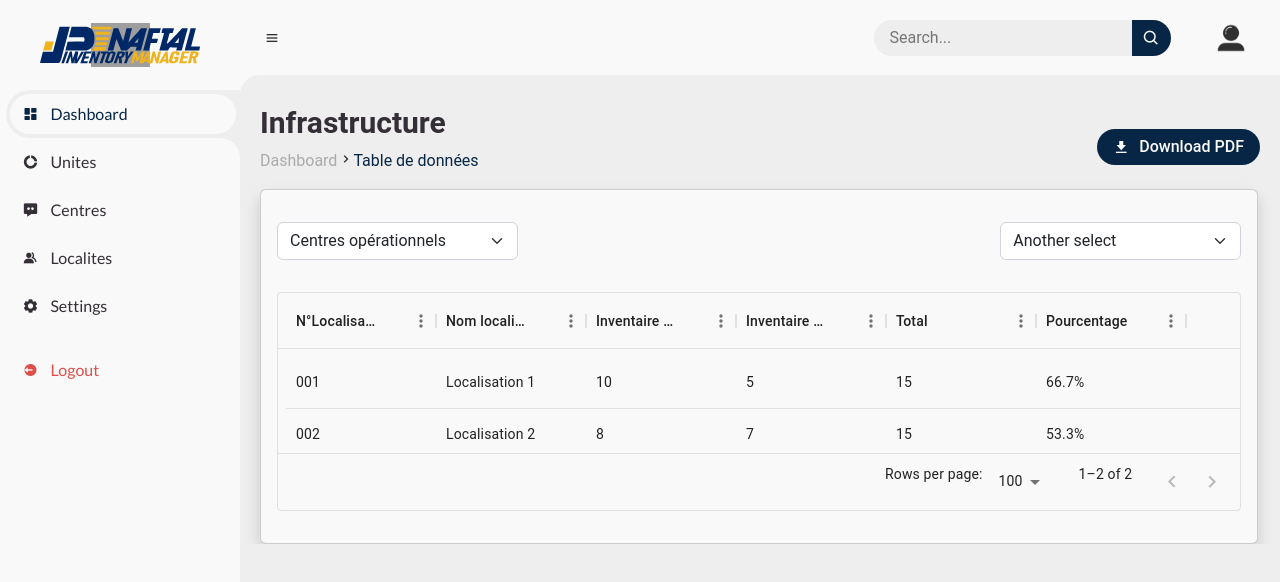
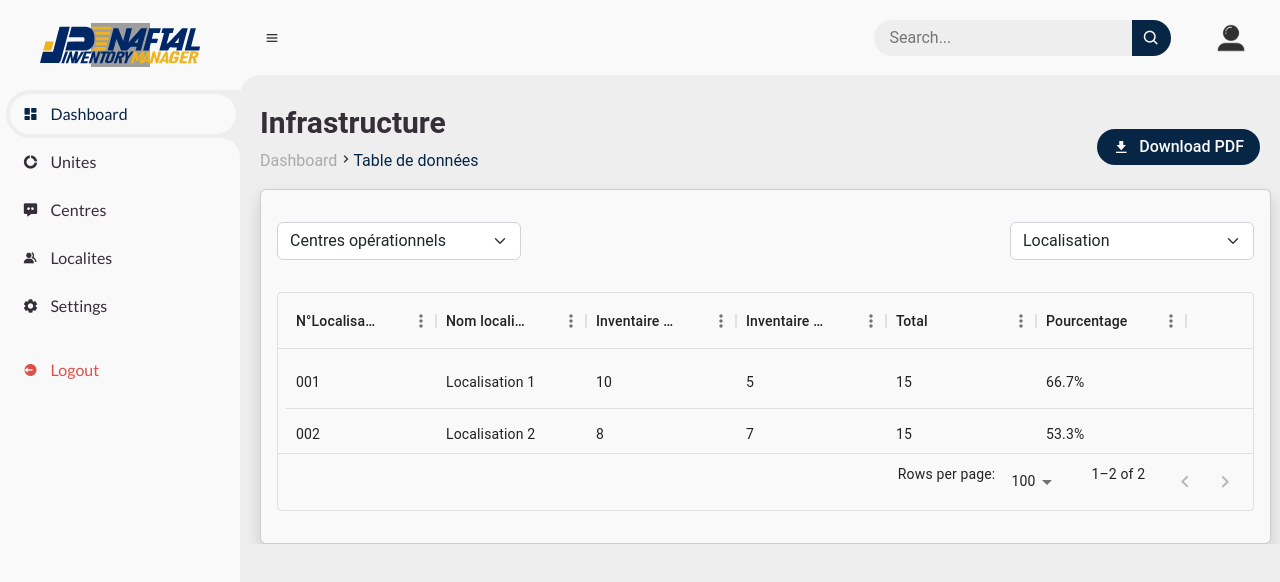
Before and after one commit to graba0maroua/inventoryFront, a React (Vite) app: page /infrastructure/localite in a window 1280 px wide. Shown: the top 582 px of the page. Built offline with nearby package versions, Linux system fonts and the light colour scheme; grey boxes are pictures that could not be loaded.

Commit message:
mainui & update store & home

```diff
--- a/src/app/store.ts
+++ b/src/app/store.ts
@@ -1,26 +1,23 @@
-import { configureStore ,getDefaultMiddleware} from "@reduxjs/toolkit";
+import { configureStore, getDefaultMiddleware } from "@reduxjs/toolkit";
 import authReducer from "./../features/auth/auth-slice";
 import { apiSlice } from "./../features/auth/login";
 import { centreSlice } from "../features/centre/centre";
-
+import mainUiReducer from "../features/uistate/mainui";
 
 export const store = configureStore({
-    reducer:{
-        auth:authReducer,
-        [apiSlice.reducerPath]:apiSlice.reducer,
-        [centreSlice.reducerPath]:centreSlice.reducer
+  reducer: {
+    auth: authReducer,
+    [apiSlice.reducerPath]: apiSlice.reducer,
+    [centreSlice.reducerPath]: centreSlice.reducer,
+    mainUiSlice: mainUiReducer,
+  },
+  middleware: (getDefaultMiddleware) => {
+    return getDefaultMiddleware({ serializableCheck: false }).concat(
+      apiSlice.middleware,
+      centreSlice.middleware
+    );
+  },
+});
 
-    },
-
-    middleware:(getDefaultMiddleware)=>{
-        return getDefaultMiddleware({serializableCheck:false}).concat(
-            apiSlice.middleware,
-            centreSlice.middleware
-
-
-        );
-
-    }
-});
 export type AppDispatch = typeof store.dispatch;
 export type RootState = ReturnType<typeof store.getState>;
--- a/src/app/views/Home.tsx
+++ b/src/app/views/Home.tsx
@@ -2,12 +2,12 @@ import React, { useEffect, useState } from 'react';
 import './../../dashboard.css';
 import { Button,Dropdown, Form, Modal } from 'react-bootstrap';;
 import 'boxicons/css/boxicons.min.css';
-import { useAppDispatch } from '../hooks';
+import { useAppDispatch, useAppSelector } from '../hooks';
 import { useLogoutMutation } from '../../features/auth/login';
 import { signOut } from '../../features/auth/auth-slice';
 import inv from "../../assets/Asset 1.svg";
 import profil from "../../assets/user.png";
-
+import { setMarginLeft } from '../../features/uistate/mainui'
 
 const Home = () => {
   const [status, setStatus] = useState(true);
@@ -15,8 +15,11 @@ const Home = () => {
   const dispatch = useAppDispatch();
   const [logout] = useLogoutMutation();
 
+
   const toggleSidebar = () => {
     setStatus(!status);
+    const newMarginLeft = status ? "260px" : "90px";
+    dispatch(setMarginLeft(newMarginLeft));
   };
 
   useEffect(() => {
@@ -47,7 +50,6 @@ const Home = () => {
       });
     };
   }, []);
-
   return (
     <div>
       {/* SIDEBAR */}
--- a/src/app/views/Infrastructure/LocalitePage.tsx
+++ b/src/app/views/Infrastructure/LocalitePage.tsx
@@ -7,6 +7,10 @@ import { Button,Dropdown, Form, Modal } from 'react-bootstrap';;
 import { faAdd, faKey } from '@fortawesome/free-solid-svg-icons';
 import { FontAwesomeIcon } from '@fortawesome/react-fontawesome';
 import { faDownload } from '@fortawesome/free-solid-svg-icons';
+import { useAppSelector } from '../../hooks';
+// import {  MainUiState } from '../../../features/uistate/mainui';
+// import mainUiSlice from "../../../features/uistate/mainui";
+//! the marginLeft not working
 
 interface Row {
     id: number;
@@ -33,13 +37,14 @@ interface Row {
     // Add more rows as needed
   ];
 
-
+  // const  marginLeft = useAppSelector((state:{mainUiSlice:MainUiState})=> state.mainUiSlice.marginLeft)
   const LocalitePage = () => {
     return (
         <main>
           <Home />
 
-          <div className="table-container card me-5 p-3 shadow">
+          {/* <div className={`table-container ${marginLeft} margin_left card me-5 p-3 shadow`}> */}          {/*! bring these back when u test marginLeft*/}
+          <div className="table-container marginLeft margin_left card me-5 p-3 shadow">
             <div className="d-flex flex-row my-3">
               <div className="col-3">
                 <select className="form-select mb-3" aria-label=".form-select-lg example">
@@ -52,10 +57,10 @@ interface Row {
               <div className="col-6"></div> {/* Add this div for spacing */}
               <div className="col-3">
                 <select className="form-select mb-3" aria-label=".form-select-lg example">
-                  <option selected>Another select</option>
-                  <option value="1">Option 1</option>
-                  <option value="2">Option 2</option>
-                  <option value="3">Option 3</option>
+                  <option selected>Localisation</option>
+                  <option value="1">CHALET A AUDIT</option>
+                  <option value="2">COULOIR REZ DE CHAUSSE</option>
+                  <option value="3">BUREAU 17</option>
                 </select>
               </div>
             </div>
--- /dev/null
+++ b/src/features/uistate/mainui.ts
@@ -0,0 +1,22 @@
+import { createSlice } from "@reduxjs/toolkit";
+
+export interface MainUiState {
+  marginLeft: string;
+}
+
+const initialState: MainUiState = {
+  marginLeft: "90px", // You can put an empty string if you don't want to have a margin in the first load of the page
+};
+
+const mainUiSlice = createSlice({
+  name: "mainUiSlice",
+  initialState,
+  reducers: {
+    setMarginLeft(state, action) {
+        return {...state,marginLeft:action.payload}
+    },
+  },
+});
+
+export const { setMarginLeft } = mainUiSlice.actions;
+export default mainUiSlice.reducer;
--- a/src/unite.css
+++ b/src/unite.css
@@ -1,7 +1,10 @@
 .table-container {
-  width: 78%;
+  width: 79%;
   height: 100%;
-  margin-left: 260px;
   background-color: #F9F9F9;
+  transition: margin-left 0.3s ease
+}
 
-}
+.margin_left{
+	margin-left:260px;
+	}
```
